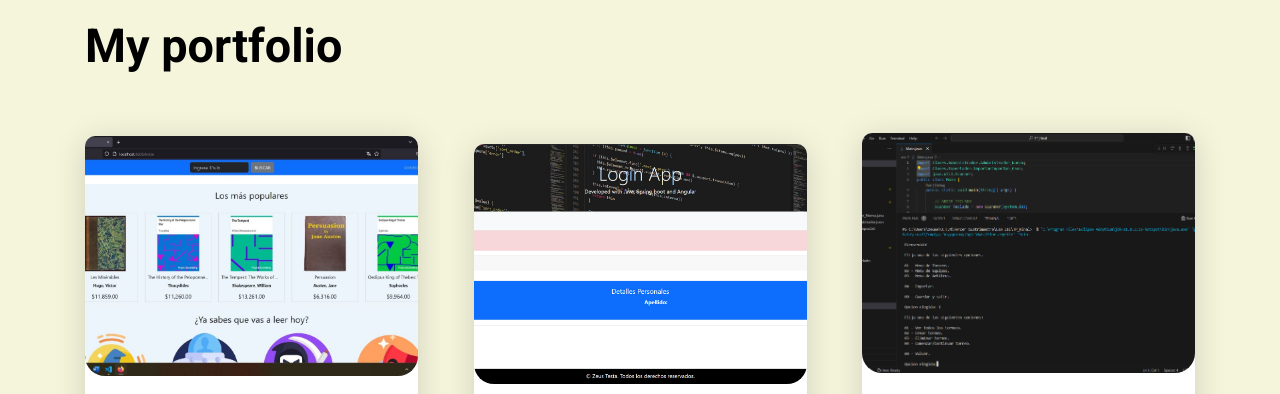
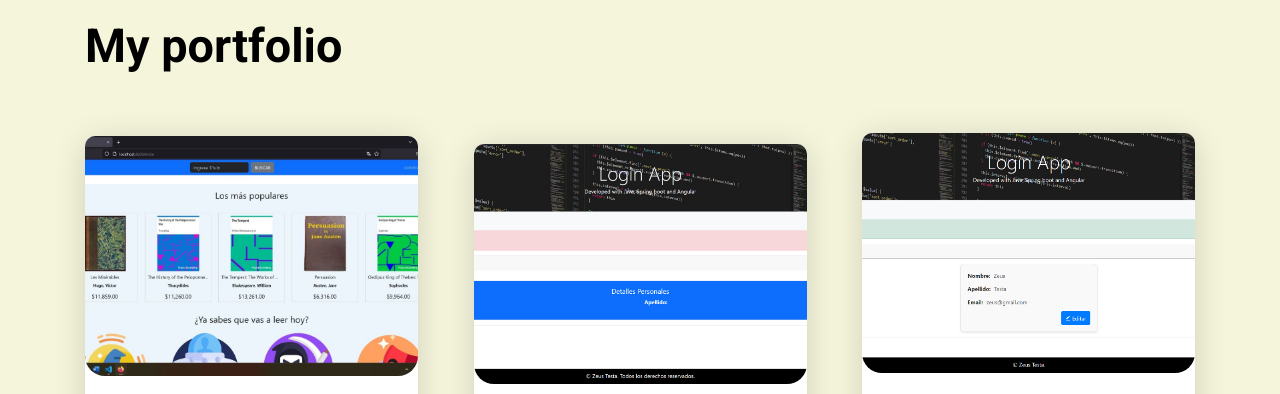
Before and after one commit to zeustesta/Portfolio, a plain HTML site: page index.html in a window 1280 px wide. Shown: the part 1915-2309 px from the top of the page. Drawn offline with nearby package versions, Linux system fonts and the light colour scheme.

Commit message:
project_3 photo updated

```diff
--- a/index.html
+++ b/index.html
@@ -129,7 +129,7 @@
       </div>
 
       <div class="item">
-        <img src="assets/img/project_3.jpg">
+        <img src="assets/img/project_3.png">
         <div class="info">
           <h4>Tournament management system <i class='bx bxl-java'></i></h4>
           <p>
```
Also changed, not shown: assets/img/project_3.jpg (deleted), assets/img/project_3.png (added).
